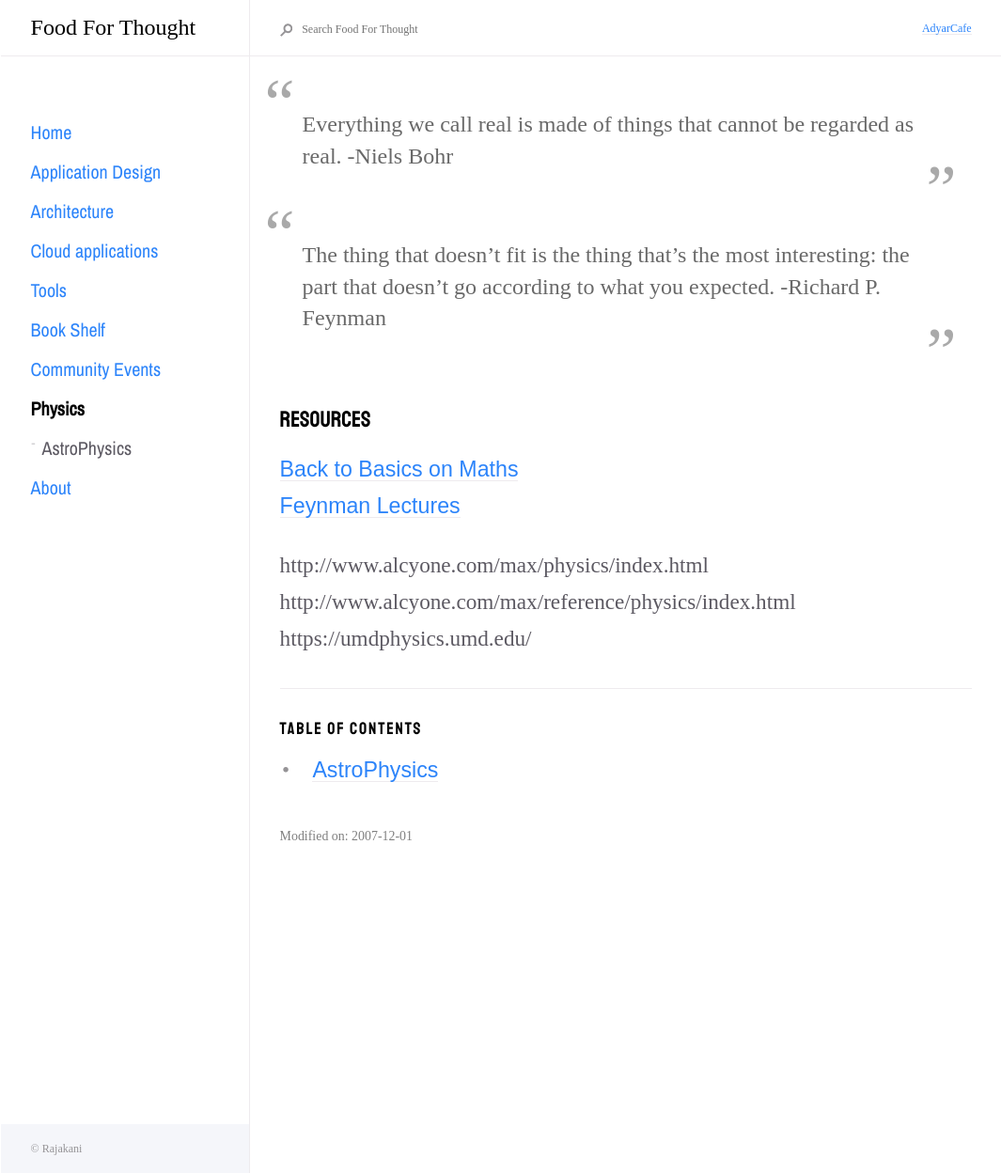
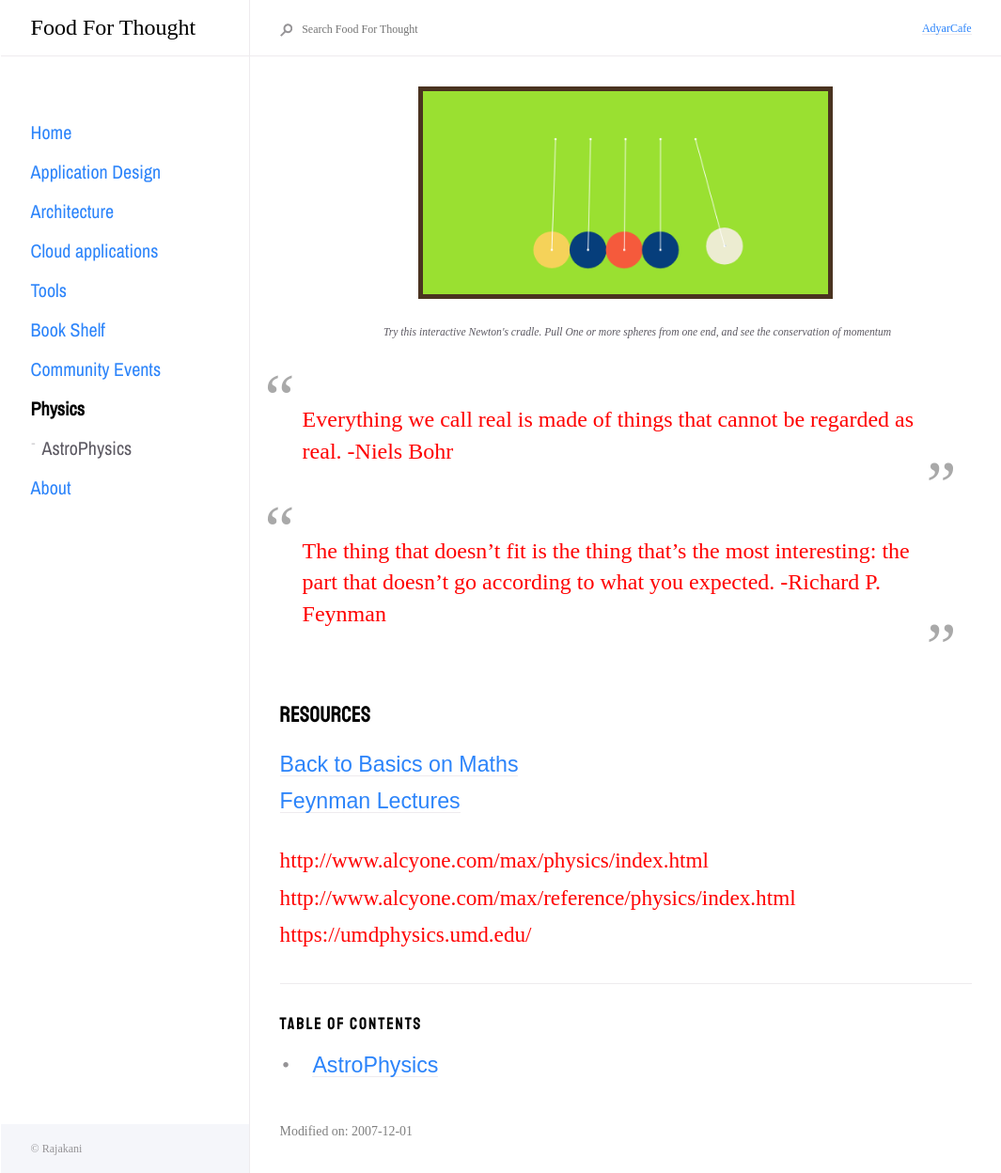
Before and after one commit to Rajakani/rajakani.github.io, a Jekyll site: the page built from docs/physics/physics.md, in a window 1280 px wide. Shown: the whole page at 94% size, without its empty margins (16-1081 px from the left). Built offline with Jekyll 4.4.1, drawn with Linux system fonts in a browser that asks for light colours; nearby versions of some CDN libraries; some web fonts are replaced; part of the change alters nothing that is shown.

Commit message:
Added Physics animation

```diff
--- /dev/null
+++ b/_includes/newtonsCradle.html
@@ -0,0 +1,16 @@
+<!--LINK JQUERY-->
+<script  src="https://cdnjs.cloudflare.com/ajax/libs/matter-js/0.14.2/matter.min.js"></script>
+<script type="text/javascript" src="{{ "/assets/js/newtonsCradle.js" | absolute_url }}"></script>
+<script>$( document ).ready(function() {Example.newtonsCradle();}); </script>
+<style>
+    h1   {color: blue;}
+    p    {color: red;}
+    canvas{ border: 5px solid #4a3320;width: 60%; height: 40%; margin-left: 20%; margin-right:20% }
+    .container{margin-bottom: 5%;}
+    .image-desc{font-size: .5em; margin-left: 15%;}
+</style>
+<div class="container">
+<canvas id="physics-container"></canvas>
+<span class="image-desc"><i>Try this interactive Newton's cradle.
+    Pull One or more spheres from one end, and see the conservation of momentum</i></span>
+</div>
--- /dev/null
+++ b/assets/js/newtonsCradle.js
@@ -0,0 +1,78 @@
+var Example = Example || {};
+
+Example.newtonsCradle = function() {
+    var Engine = Matter.Engine,
+        Render = Matter.Render,
+        Runner = Matter.Runner,
+        Body = Matter.Body,
+        Composites = Matter.Composites,
+        MouseConstraint = Matter.MouseConstraint,
+        Mouse = Matter.Mouse,
+        World = Matter.World;
+
+    // create engine
+    var engine = Engine.create(),
+        world = engine.world;
+
+    // create renderer
+    var render = Render.create({
+        canvas: document.querySelector('#physics-container'),
+        engine: engine,
+        options: {
+            width: 500,
+            height: 250,
+            showVelocity: true,
+            wireframes: false,
+            showPositions: false,
+            background: '#9ae031'
+        }
+    });
+
+    Render.run(render);
+
+    // create runner
+    var runner = Runner.create();
+    Runner.run(runner, engine);
+
+    // add bodies
+
+
+    var cradle = Composites.newtonsCradle(210, 180, 5, 50,300);
+    World.add(world, cradle);
+    Body.translate(cradle.bodies[0], { x: -140, y: -100 });
+
+    // add mouse control
+    var mouse = Mouse.create(render.canvas),
+        mouseConstraint = MouseConstraint.create(engine, {
+            mouse: mouse,
+            constraint: {
+                stiffness: 0.2,
+                render: {
+                    visible: false
+                }
+            }
+        });
+
+    World.add(world, mouseConstraint);
+
+    // keep the mouse in sync with rendering
+    render.mouse = mouse;
+
+    // fit the render viewport to the scene
+    Render.lookAt(render, {
+        min: { x: 0, y: 50 },
+        max: { x: 800, y: 600 }
+    });
+
+    // context for MatterTools.Demo
+    return {
+        engine: engine,
+        runner: runner,
+        render: render,
+        canvas: render.canvas,
+        stop: function() {
+            Matter.Render.stop(render);
+            Matter.Runner.stop(runner);
+        }
+    };
+};
--- a/docs/physics/physics.md
+++ b/docs/physics/physics.md
@@ -8,6 +8,7 @@ permalink: /docs/physics
 is_display_Horizontal_Ads: true
 ---
 
+{% include newtonsCradle.html %}
 
 > Everything we call real is made of things that cannot be regarded as real.
     -Niels Bohr
```
